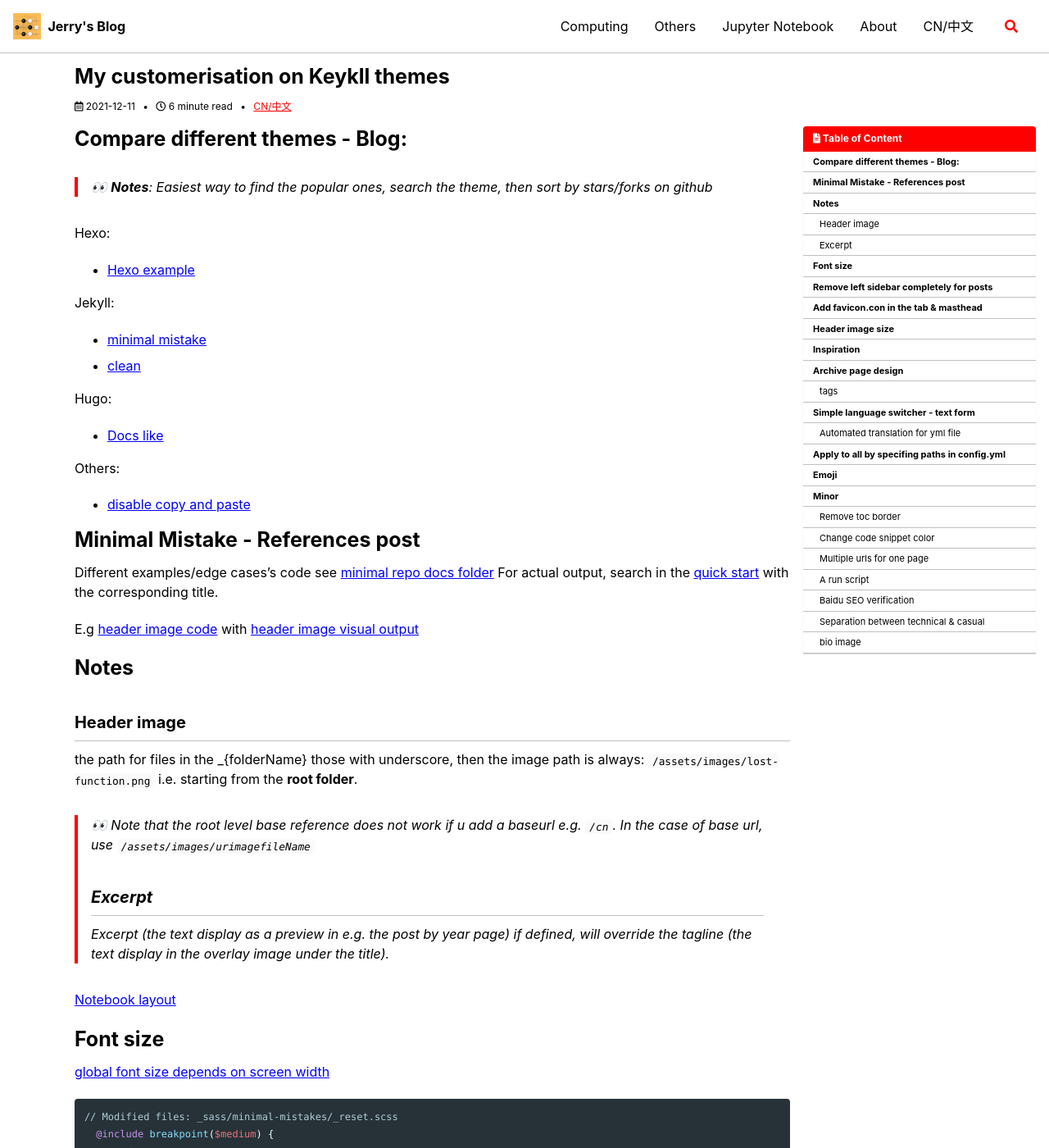
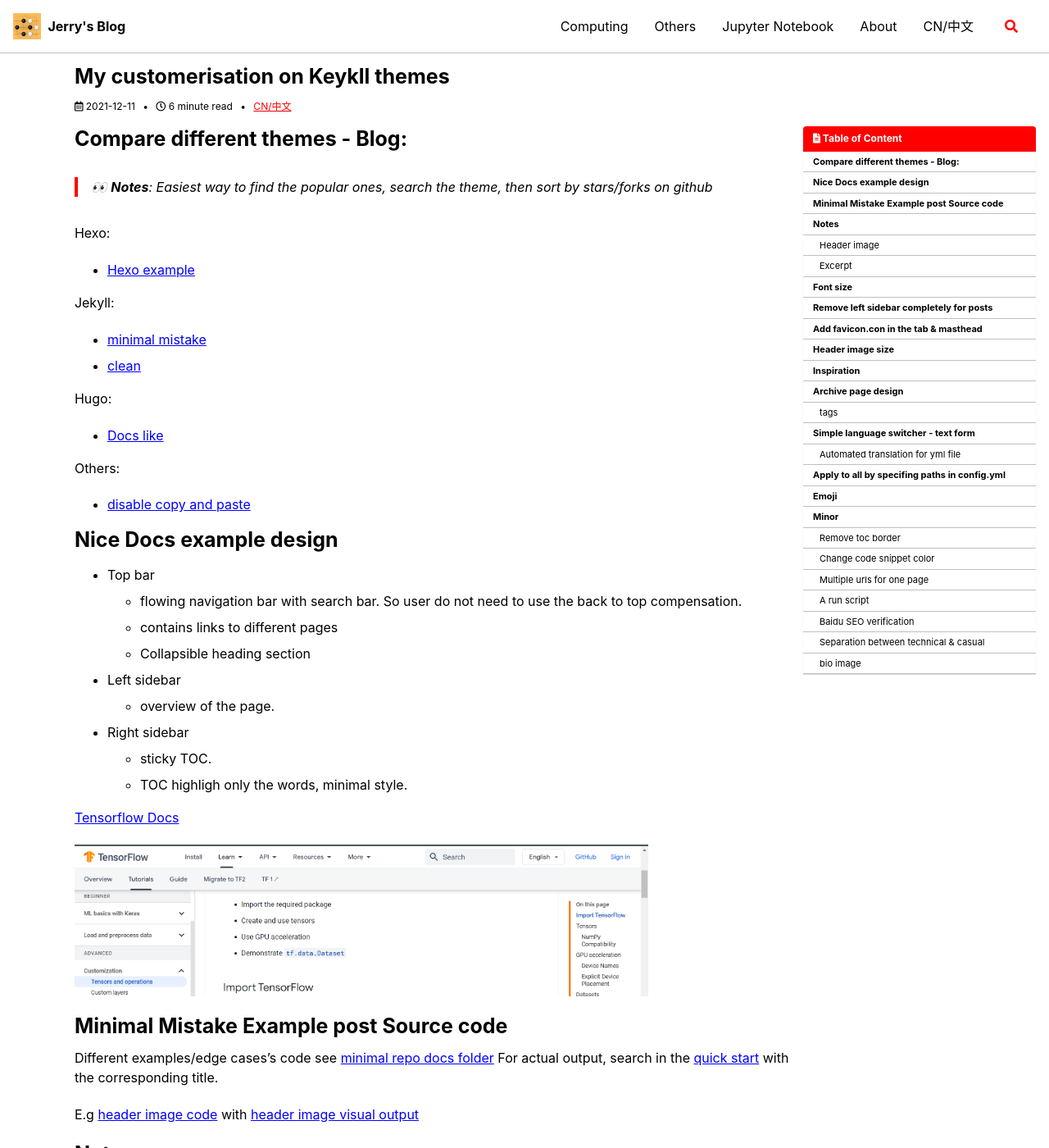
Before and after one commit to postsent/postsent.github.io, a Jekyll site: the page built from _posts/computing/jeykll/2021-12-11-jekyll-custom.md, in a window 1280 px wide and 1400 px high. Shown: the whole window at 82% size. Built offline with Jekyll 4.4.1, drawn with Linux system fonts in a browser that asks for light colours; cached includes are drawn as plain includes; emoji names are drawn with the system emoji font; comment, search, counter and statistics services are not loaded.

Commit message:
update: tensorflow design

```diff
--- a/_posts/computing/jeykll/2021-12-11-jekyll-custom.md
+++ b/_posts/computing/jeykll/2021-12-11-jekyll-custom.md
@@ -25,7 +25,23 @@
 Others:
 - [disable copy and paste](https://7988888.xyz/blog1/)
 
-# Minimal Mistake - References post
+# Nice Docs example design
+
+- Top bar
+  - flowing navigation bar with search bar. So user do not need to use the back to top compensation.
+  - contains links to different pages
+  - Collapsible heading section
+- Left sidebar
+  -  overview of the page.
+- Right sidebar
+  -  sticky TOC.
+  - TOC highligh only the words, minimal style.
+
+[Tensorflow Docs](https://www.tensorflow.org/tutorials/customization/basics)
+
+<img src="/assets/images/other/tensorflow-doc.png" width="700"/>
+
+# Minimal Mistake Example post Source code
 
 Different examples/edge cases's code see [minimal repo docs folder](https://github.com/mmistakes/minimal-mistakes/tree/master/docs)
 For actual output, search in the [quick start](https://mmistakes.github.io/minimal-mistakes/) with the corresponding title.
```
Also changed, not shown: _posts/computing/jeykll/2021-12-29-logs.md (+2 -0 lines), _posts/computing/uni/study/2021-12-14-study.md (+8 -0 lines), assets/images/other/tensorflow-doc.png (added).
